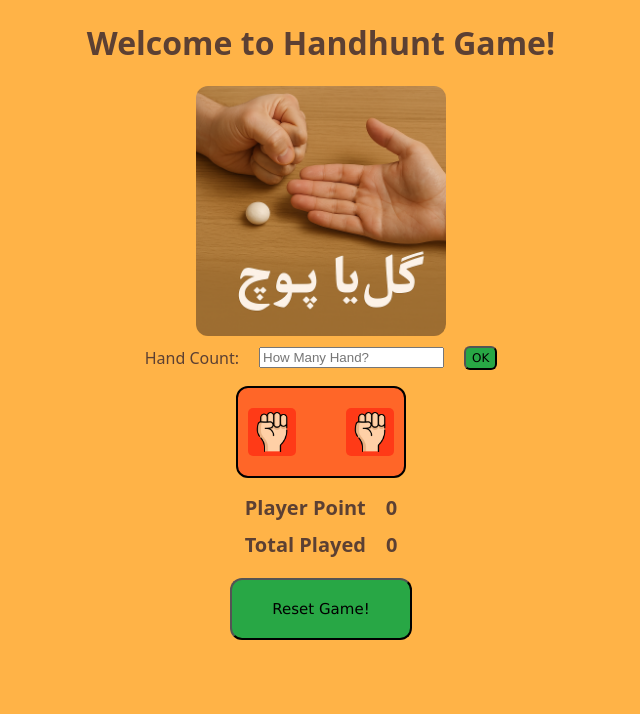
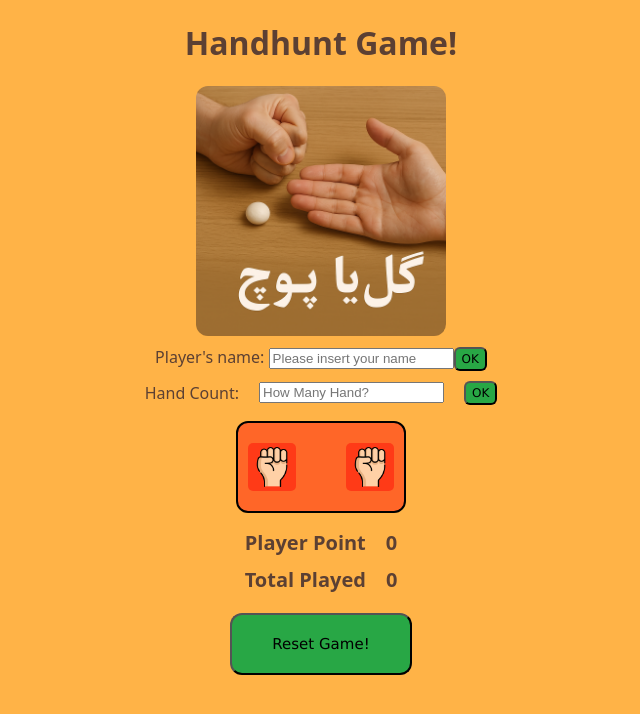
Before and after one commit to rezam91/HandHunt, a React (Vite) app: page / in a window 1280 px wide. Shown: the top 714 px of the page, without its empty margins (319-959 px from the left). Built offline with nearby package versions, Linux system fonts and the light colour scheme.

Commit message:
feat(Player info): Player info part added to game

```diff
--- a/src/App.jsx
+++ b/src/App.jsx
@@ -2,6 +2,8 @@ import Handhunt from './components/handhunt/index'
 import Logo from './components/general/logo/index'
 import GameNumber from './components/general/gamenumber/index'
 import RefreshButton from './components/general/layout/refresh/refresh'
+import PlayerInfo from './components/general/layout/playerInfo'
+
 import { useEffect, useState } from 'react'
 
 const App = () => {
@@ -14,8 +16,9 @@ const App = () => {
   },[])
   return (
     <>
-      <h1>Welcome to Handhunt Game!</h1>
+      <h1>Handhunt Game!</h1>
       <Logo />
+      <PlayerInfo />
       <GameNumber onChangeNumber={ChangeNumber} />
       <Handhunt gameNum={handNumber} />
       <RefreshButton />
--- /dev/null
+++ b/src/components/general/layout/playerInfo/index.jsx
@@ -0,0 +1,27 @@
+import { useState } from "react"
+
+const PlayerInfo = () => {
+    const [playerName,setName] = useState('foo')
+    const [nameVisibility,setVisibility] = useState(false)
+    const [divOpacity,setOpacity] = useState('0')
+    const changeName = (e) => {
+        setName(e.target.value)
+    }
+    const submitPlayerName = (e) => {
+        e.preventDefault()
+        setVisibility(true)
+        setOpacity('1')
+    }
+    return (
+        <div style={{position:'relative'}}>
+            <form style={{visibility: !nameVisibility ? 'visible' : 'hidden'}} onSubmit={submitPlayerName} className="player--info">
+                <span>Player's name: </span>
+                <input placeholder="Please insert your name" type="text" onChange={changeName} />
+                <button type="submit" className="ok--button">OK</button>
+            </form>
+                <div style={{top:'0',transform:'translateX(-50%)',left: '50%',position:'absolute',fontSize: '20px', opacity:divOpacity, transition: 'all 1s ease-in-out',visibility: !nameVisibility ? 'hidden' : 'visible'}}>Welcome <strong>{playerName}</strong>!</div>
+        </div>
+    )
+}
+
+export default PlayerInfo
--- a/src/index.css
+++ b/src/index.css
@@ -15,11 +15,18 @@ body {
   width: 250px;
   border-radius: 12px;
 }
+.player--info {
+  gap: 20px;
+  align-items: center;
+  justify-content: center;
+  margin-bottom: 10px;
+}
 .hand--number {
   display: flex;
   gap: 20px;
   align-items: center;
   justify-content: center;
+  /* margin-bottom: 10px; */
 }
 .ok--button {
     background-color: #28A745;
```
